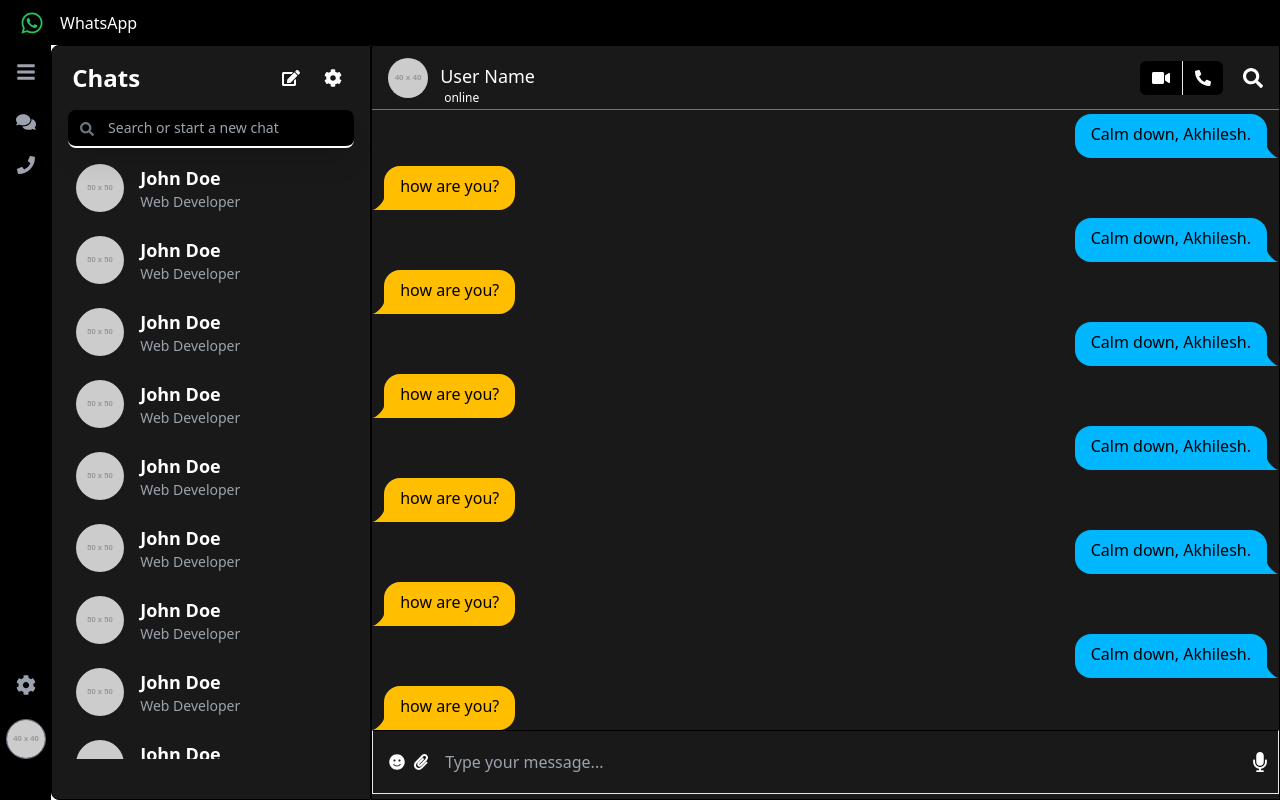
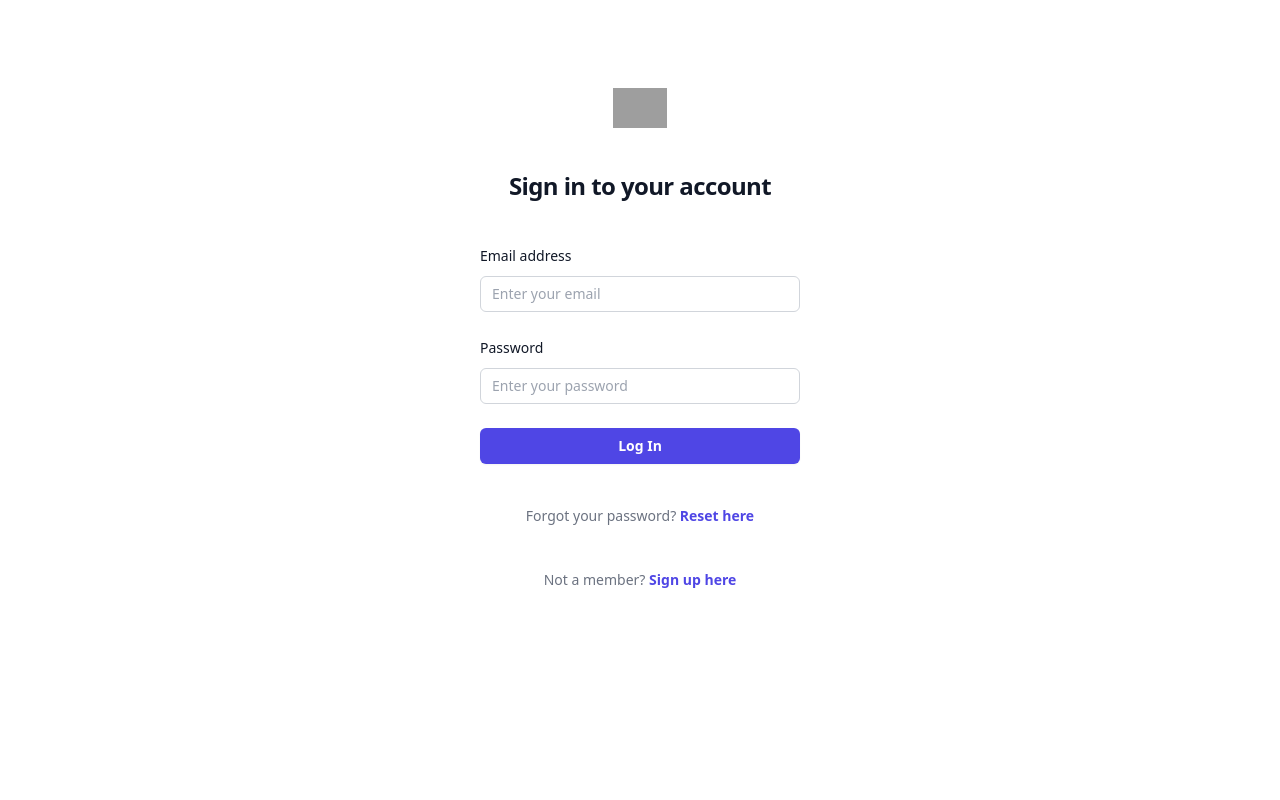
Before and after one commit to akhilesh-bisht/Full-stack-Chat-app, a React (Vite) app in the folder frontend/: page / in a window 1280 px wide. Built offline with nearby package versions, Linux system fonts and the light colour scheme; grey boxes are pictures that could not be loaded.

Commit message:
login , signup page

```diff
--- a/frontend/src/App.jsx
+++ b/frontend/src/App.jsx
@@ -1,13 +1,18 @@
 import React from "react";
-import Left from "./components/leftPart/Left";
-import Right from "./components/RightPart/Right";
-import Sidebar from "./components/Sidebar/Sidebar";
-import Navbar from "./components/Sidebar/Navbar";
+// import Left from "./components/leftPart/Left";
+// import Right from "./components/RightPart/Right";
+// import Sidebar from "./components/Sidebar/Sidebar";
+// import Navbar from "./components/Sidebar/Navbar";
+
+import Signup from "./pages/signup";
+import Login from "./pages/login";
 
 function App() {
   return (
     <>
-      <div className="h-screen">
+      <Login></Login>
+      {/* <Signup /> */}
+      {/* <div className="h-screen">
         <div>
           <Navbar />
         </div>
@@ -16,7 +21,7 @@
           <Left />
           <Right />
         </div>
-      </div>
+      </div> */}
     </>
   );
 }
--- /dev/null
+++ b/frontend/src/pages/Login.jsx
@@ -0,0 +1,94 @@
+export default function Login() {
+  return (
+    <>
+      <div className="flex min-h-full flex-1 flex-col justify-center px-6 py-12 lg:px-8 bg-white w-[30%] mx-auto rounded-lg mt-10">
+        <div className="sm:mx-auto sm:w-full sm:max-w-sm">
+          <img
+            alt="Your Company"
+            src="https://tailwindui.com/plus/img/logos/mark.svg?color=indigo&shade=600"
+            className="mx-auto h-10 w-auto"
+          />
+          <h2 className="mt-10 text-center text-2xl/9 font-bold tracking-tight text-gray-900">
+            Sign in to your account
+          </h2>
+        </div>
+
+        <div className="mt-10 sm:mx-auto sm:w-full sm:max-w-sm">
+          {/* Login Form */}
+          <form action="#" method="POST" className="space-y-6">
+            <div>
+              <label
+                htmlFor="emailOrId"
+                className="block text-sm/6 font-medium text-gray-900"
+              >
+                Email address
+              </label>
+              <div className="mt-2">
+                <input
+                  id="email"
+                  name="email"
+                  type="text"
+                  required
+                  placeholder="Enter your email"
+                  autoComplete="email"
+                  className="block w-full rounded-md bg-white px-3 py-1.5 text-base text-gray-900 outline outline-1 -outline-offset-1 outline-gray-300 placeholder:text-gray-400 focus:outline focus:outline-2 focus:-outline-offset-2 focus:outline-indigo-600 sm:text-sm/6"
+                />
+              </div>
+            </div>
+
+            <div>
+              <label
+                htmlFor="password"
+                className="block text-sm/6 font-medium text-gray-900"
+              >
+                Password
+              </label>
+              <div className="mt-2">
+                <input
+                  id="password"
+                  name="password"
+                  type="password"
+                  required
+                  placeholder="Enter your password"
+                  autoComplete="current-password"
+                  className="block w-full rounded-md bg-white px-3 py-1.5 text-base text-gray-900 outline outline-1 -outline-offset-1 outline-gray-300 placeholder:text-gray-400 focus:outline focus:outline-2 focus:-outline-offset-2 focus:outline-indigo-600 sm:text-sm/6"
+                />
+              </div>
+            </div>
+
+            <div>
+              <button
+                type="submit"
+                className="flex w-full justify-center rounded-md bg-indigo-600 px-3 py-1.5 text-sm/6 font-semibold text-white shadow-sm hover:bg-indigo-500 focus-visible:outline focus-visible:outline-2 focus-visible:outline-offset-2 focus-visible:outline-indigo-600"
+              >
+                Log In
+              </button>
+            </div>
+          </form>
+
+          {/* Forgot Password Link */}
+          <p className="mt-10 text-center text-sm/6 text-gray-500">
+            Forgot your password?{" "}
+            <a
+              href="#"
+              className="font-semibold text-indigo-600 hover:text-indigo-500"
+            >
+              Reset here
+            </a>
+          </p>
+
+          {/* Sign-Up Redirect */}
+          <p className="mt-10 text-center text-sm/6 text-gray-500">
+            Not a member?{" "}
+            <a
+              href="#"
+              className="font-semibold text-indigo-600 hover:text-indigo-500"
+            >
+              Sign up here
+            </a>
+          </p>
+        </div>
+      </div>
+    </>
+  );
+}
--- /dev/null
+++ b/frontend/src/pages/Signup.jsx
@@ -0,0 +1,123 @@
+export default function Signup() {
+  return (
+    <>
+      <div className="flex  flex-1 flex-col w-[30%] mx-auto rounded-lg justify-center px-6 py-4 mt-10  lg:px-8 bg-white">
+        <div className="sm:mx-auto sm:w-full sm:max-w-sm">
+          <img
+            alt="Your Company"
+            src="https://tailwindui.com/plus/img/logos/mark.svg?color=indigo&shade=600"
+            className="mx-auto h-10 w-auto"
+          />
+          <h2 className="mt-10 text-center text-2xl/9 font-bold tracking-tight text-gray-900">
+            Sign up for an account
+          </h2>
+        </div>
+
+        <div className="mt-10 sm:mx-auto sm:w-full sm:max-w-sm">
+          <form action="#" method="POST" className="space-y-6">
+            {/* Name Field */}
+            <div>
+              <label
+                htmlFor="name"
+                className="block text-sm/6 font-medium text-gray-900"
+              >
+                Full Name
+              </label>
+              <div className="mt-2">
+                <input
+                  id="name"
+                  name="name"
+                  type="text"
+                  required
+                  placeholder="Enter your full name"
+                  className="block w-full rounded-md bg-white px-3 py-1.5 text-base text-gray-900 outline outline-1 -outline-offset-1 outline-gray-300 placeholder:text-gray-400 focus:outline focus:outline-2 focus:-outline-offset-2 focus:outline-indigo-600 sm:text-sm/6"
+                />
+              </div>
+            </div>
+
+            {/* Email Field */}
+            <div>
+              <label
+                htmlFor="email"
+                className="block text-sm/6 font-medium text-gray-900"
+              >
+                Email Address
+              </label>
+              <div className="mt-2">
+                <input
+                  id="email"
+                  name="email"
+                  type="email"
+                  required
+                  placeholder="Enter your email"
+                  className="block w-full rounded-md bg-white px-3 py-1.5 text-base text-gray-900 outline outline-1 -outline-offset-1 outline-gray-300 placeholder:text-gray-400 focus:outline focus:outline-2 focus:-outline-offset-2 focus:outline-indigo-600 sm:text-sm/6"
+                />
+              </div>
+            </div>
+
+            {/* Password Field */}
+            <div>
+              <label
+                htmlFor="password"
+                className="block text-sm/6 font-medium text-gray-900"
+              >
+                Password
+              </label>
+              <div className="mt-2">
+                <input
+                  id="password"
+                  name="password"
+                  type="password"
+                  required
+                  placeholder="Enter your password"
+                  className="block w-full rounded-md bg-white px-3 py-1.5 text-base text-gray-900 outline outline-1 -outline-offset-1 outline-gray-300 placeholder:text-gray-400 focus:outline focus:outline-2 focus:-outline-offset-2 focus:outline-indigo-600 sm:text-sm/6"
+                />
+              </div>
+            </div>
+
+            {/* Confirm Password Field */}
+            <div>
+              <label
+                htmlFor="confirmPassword"
+                className="block text-sm/6 font-medium text-gray-900"
+              >
+                Confirm Password
+              </label>
+              <div className="mt-2">
+                <input
+                  id="confirmPassword"
+                  name="confirmPassword"
+                  type="password"
+                  required
+                  placeholder="Confirm your password"
+                  className="block w-full rounded-md bg-white px-3 py-1.5 text-base text-gray-900 outline outline-1 -outline-offset-1 outline-gray-300 placeholder:text-gray-400 focus:outline focus:outline-2 focus:-outline-offset-2 focus:outline-indigo-600 sm:text-sm/6"
+                />
+              </div>
+            </div>
+
+            {/* Sign-Up Button */}
+            <div>
+              <button
+                type="submit"
+                className="flex w-full justify-center rounded-md bg-indigo-600 px-3 py-1.5 text-sm/6 font-semibold text-white shadow-sm hover:bg-indigo-500 focus-visible:outline focus-visible:outline-2 focus-visible:outline-offset-2 focus-visible:outline-indigo-600"
+              >
+                Sign Up
+              </button>
+            </div>
+          </form>
+
+          {/* Sign-In Redirect */}
+          <p className="mt-10 text-center text-sm/6 text-gray-500">
+            Already have an account?{" "}
+            <a
+              href="#"
+              className="font-semibold text-indigo-600 hover:text-indigo-500"
+            >
+              Log in here
+            </a>
+          </p>
+        </div>
+      </div>
+    </>
+  );
+}
```
